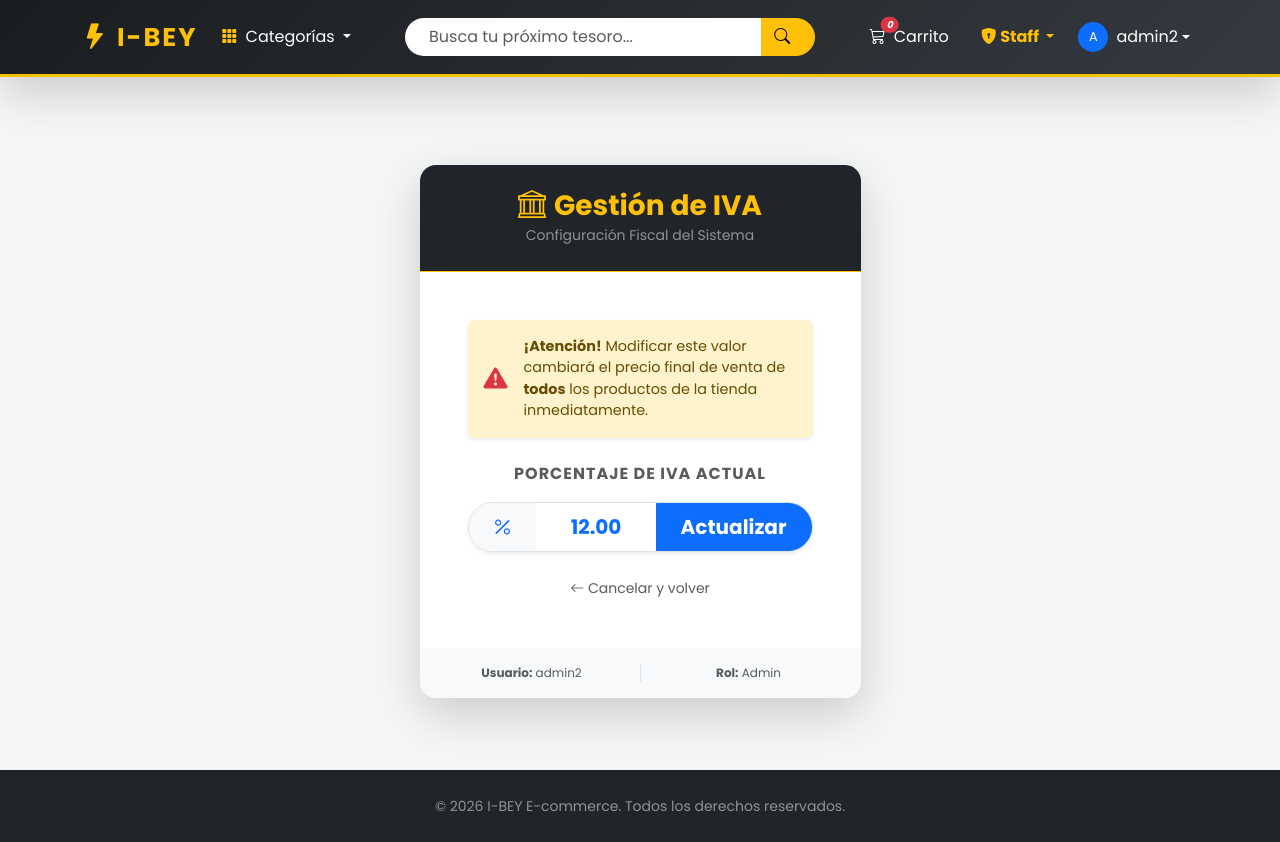
After one commit to Wapo-lang/E-commerce, a Django app: page /staff/configuracion-iva/ in a window 1280 px wide. The commit adds this page. Run offline with Django 5.2, Linux system fonts and the light colour scheme; a user stored in the database is signed in; data comes from the database, SQL or seed files in the repository; both versions use the stored data as it was after the commit.

Commit message:
E-commerce

```diff
--- a/llenar_tienda.py
+++ b/llenar_tienda.py
@@ -10,7 +10,6 @@ from store.models import Producto, Categoria
 
 
 def generar_catalogo():
-    """Devuelve un diccionario con categorías y productos para poblar la BD."""
     return {
         "Smartphones": [
             {"nombre": "iPhone 15 Pro", "precio": 1200.50, "img": "https://images.unsplash.com/photo-1695048132832-b41495f12eb4?q=80&w=1170&auto=format&fit=crop"},
@@ -66,7 +65,7 @@ def generar_catalogo():
 
         "Accesorios Gaming": [
             {"nombre": "Gamepad inalámbrico Pro ThunderRobot", "precio": 59, "img": "https://nomadaware.com.ec/wp-content/uploads/NomadaWare_gamepad_Thunderobot_G40_Dual_Shock-500x500.webp"},
-            {"nombre": "Auriculares Gaming con micrófono", "precio": 89, "img": "https://images.unsplash.com/photo-1545727210-2f6d3f4a9f3b?q=80&w=1170&auto=format&fit=crop"},
+            {"nombre": "Auriculares Gaming con micrófono", "precio": 89, "img": "https://i5.walmartimages.com/asr/6e0b666e-3434-4f9b-95b9-bc9f86153ee1.bf363f5de6cf9ed9fb7b6a6ce84ec64d.jpeg"},
             {"nombre": "Silla COOLER MASTER CALIBER E1", "precio": 199, "img": "https://nomadaware.com.ec/wp-content/uploads/NomadaWare_silla_cooler_master_caliber_e1_purple-500x500.webp"},
         ],
 
--- /dev/null
+++ b/store/templates/store/admin_iva.html
@@ -0,0 +1,80 @@
+{% extends 'store/base.html' %}
+
+{% block content %}
+<div class="container mt-5 animate__animated animate__fadeIn">
+    <div class="row justify-content-center">
+        <div class="col-md-6 col-lg-5">
+            <div class="card shadow-lg border-0 rounded-4 overflow-hidden">
+                <div class="card-header bg-dark text-warning text-center py-4 border-bottom border-warning">
+                    <h3 class="fw-bold mb-0"><i class="bi bi-bank me-2"></i>Gestión de IVA</h3>
+                    <small class="text-white-50">Configuración Fiscal del Sistema</small>
+                </div>
+
+                <div class="card-body p-4 p-lg-5 bg-white">
+                    <div class="alert alert-warning border-0 shadow-sm d-flex align-items-center mb-4" role="alert">
+                        <i class="bi bi-exclamation-triangle-fill fs-4 me-3 text-danger"></i>
+                        <div style="font-size: 0.9rem;">
+                            <strong>¡Atención!</strong> Modificar este valor cambiará el precio final de venta de <strong>todos</strong> los productos de la tienda inmediatamente.
+                        </div>
+                    </div>
+
+                    <form method="POST" action="{% url 'editar_iva' %}">
+                        {% csrf_token %}
+
+                        <div class="mb-4 text-center">
+                            <label for="iva" class="form-label fw-bold text-muted mb-3 text-uppercase" style="letter-spacing: 1px;">
+                                Porcentaje de IVA Actual
+                            </label>
+                            <div class="input-group input-group-lg shadow-sm rounded-pill overflow-hidden border">
+                                <span class="input-group-text bg-light border-0 px-4">
+                                    <i class="bi bi-percent text-primary"></i>
+                                </span>
+                                <input type="number"
+                                       step="0.01"
+                                       name="iva"
+                                       id="iva"
+                                       class="form-control border-0 text-center fw-bold text-primary"
+                                       value="{{ config.iva_porcentaje|stringformat:'.2f' }}"
+                                       required>
+                                <button class="btn btn-primary px-4 fw-bold" type="submit">
+                                    Actualizar
+                                </button>
+                            </div>
+                        </div>
+
+                        <div class="text-center">
+                            <a href="{% url 'lista_productos' %}" class="text-decoration-none text-muted small">
+                                <i class="bi bi-arrow-left"></i> Cancelar y volver
+                            </a>
+                        </div>
+                    </form>
+                </div>
+
+                <div class="card-footer bg-light py-3 border-0">
+                    <div class="row text-center text-muted" style="font-size: 0.75rem;">
+                        <div class="col">
+                            <strong>Usuario:</strong> {{ user.username }}
+                        </div>
+                        <div class="col border-start">
+                            <strong>Rol:</strong>
+                            {% if user.is_superuser %}Admin{% else %}Finanzas/Gerencia{% endif %}
+                        </div>
+                    </div>
+                </div>
+            </div>
+        </div>
+    </div>
+</div>
+
+<style>
+    .input-group:focus-within {
+        border-color: var(--primary-color) !important;
+        box-shadow: 0 0 0 0.25rem rgba(13, 110, 253, 0.25) !important;
+    }
+    input[type=number]::-webkit-inner-spin-button,
+    input[type=number]::-webkit-outer-spin-button {
+        -webkit-appearance: none;
+        margin: 0;
+    }
+</style>
+{% endblock %}
--- a/store/templates/store/base.html
+++ b/store/templates/store/base.html
@@ -134,12 +134,18 @@
                                     <li><hr class="dropdown-divider"></li>
                                 {% endif %}
 
-                                <li><a class="dropdown-item text-danger fw-bold" href="{% url 'gestionar_descuentos' %}"><i class="bi bi-percent me-2"></i>Gestionar Descuentos</a></li>
-                                <li><a class="dropdown-item" href="{% url 'gestionar_stock' %}"><i class="bi bi-box-seam me-2"></i>Inventario</a></li>
-                                <li><a class="dropdown-item" href="{% url 'ver_reportes' %}"><i class="bi bi-graph-up me-2"></i>Finanzas</a></li>
+                                <li>
+                                    <a class="dropdown-item fw-bold text-primary" href="{% url 'editar_iva' %}">
+                                        <i class="bi bi-percent me-2"></i>Configurar IVA
+                                    </a>
+                                </li>
+                                <li><a class="dropdown-item" href="{% url 'ver_reportes' %}"><i class="bi bi-graph-up me-2"></i>Reportes Finanzas</a></li>
+                                <li><hr class="dropdown-divider"></li>
+
+                                <li><a class="dropdown-item text-danger fw-bold" href="{% url 'gestionar_descuentos' %}"><i class="bi bi-tag me-2"></i>Gestionar Descuentos</a></li>
+                                <li><a class="dropdown-item" href="{% url 'gestionar_stock' %}"><i class="bi bi-box-seam me-2"></i>Inventario / Stock</a></li>
                                 <li><a class="dropdown-item" href="{% url 'gestionar_devoluciones' %}"><i class="bi bi-arrow-return-left me-2"></i>Devoluciones</a></li>
                                 <li><hr class="dropdown-divider"></li>
-                                <li><a class="dropdown-item text-primary" href="/admin/" target="_blank"><i class="bi bi-cpu me-2"></i>Django Admin</a></li>
                             </ul>
                         </li>
                         {% endif %}
@@ -179,9 +185,14 @@
     <div class="container mt-3">
         {% if messages %}
             {% for message in messages %}
-                <div class="alert alert-{{ message.tags }} alert-dismissible fade show rounded-4 shadow-sm" role="alert">
+                <div class="alert alert-{{ message.tags }} alert-dismissible fade show rounded-4 shadow-sm animate__animated animate__fadeInDown" role="alert">
+                    {% if message.tags == 'error' or message.tags == 'warning' %}
+                        <i class="bi bi-exclamation-octagon-fill me-2"></i>
+                    {% else %}
+                        <i class="bi bi-check-circle-fill me-2"></i>
+                    {% endif %}
                     {{ message }}
-                    <button type="button" class="btn-close" data-bs-dismiss="alert" aria-label="Close"></button>
+                    <button type="button" class="btn-close" data-bs-close="alert" aria-label="Close"></button>
                 </div>
             {% endfor %}
         {% endif %}
--- a/store/urls.py
+++ b/store/urls.py
@@ -28,6 +28,7 @@ urlpatterns = [
     path('staff/descuentos/', views.gestionar_descuentos, name='gestionar_descuentos'),
     # Devoluciones
     path('devolucion/rechazar/<int:devolucion_id>/', views.rechazar_devolucion, name='rechazar_devolucion'),
+    path('staff/configuracion-iva/', views.editar_iva, name='editar_iva'),
 
     # --- Autenticación ---
     path('registro/', views.registro, name='registro'),
--- a/store/views.py
+++ b/store/views.py
@@ -3,20 +3,28 @@ from django.contrib.auth.decorators import user_passes_test, login_required
 from django.contrib import messages
 from django.db import transaction # Vital para transacciones seguras
 from django.contrib.auth.models import Group, User
-from .models import Categoria, Producto, Orden, DetalleOrden, Devolucion
+from .models import Categoria, Producto, Orden, DetalleOrden, Devolucion, Configuracion
 from .carrito import Carrito
 from django.shortcuts import render, get_object_or_404, redirect
 from django.contrib.auth.forms import UserCreationForm
 from django.contrib.auth import login
 
 def es_admin_inventario(user):
-    return user.is_authenticated and (user.groups.filter(name='Admin_Inventario').exists() or user.is_superuser)
+    return user.is_authenticated and (
+        user.groups.filter(name='Admin_Inventario').exists() or
+        user.is_superuser)
 
 def es_gestor_descuentos(user):
-    return user.is_authenticated and (user.groups.filter(name='Gestor_Descuentos').exists() or user.is_superuser)
+    return user.is_authenticated and (
+        user.groups.filter(name='Gestor_Descuentos').exists() or
+        user.is_superuser)
 
 def es_gestor_finanzas(user):
-    return user.is_authenticated and (user.groups.filter(name='Gestor_Finanzas').exists() or user.is_superuser)
+    return user.is_authenticated and (
+        user.groups.filter(name='Gestor_Finanzas').exists() or
+        user.groups.filter(name='Gerencia').exists() or  # <--- Agregamos Gerencia
+        user.is_superuser
+    )
 
 @user_passes_test(lambda u: u.is_superuser)
 def crear_empleado(request):
@@ -45,7 +53,7 @@ def crear_empleado(request):
 
     context = {
         'grupos': grupos,
-        'users_staff': empleados # Este nombre debe coincidir con el del HTML
+        'users_staff': empleados
     }
     return render(request, 'store/admin_empleados.html', context)
 
@@ -63,7 +71,7 @@ def checkout(request):
                 # Calculamos el total
                 total = sum(float(item['total']) for item in carrito_obj.carrito.values())
 
-                # 1. Crear Orden inmediatamente
+                # 1. Crear Orden
                 orden = Orden.objects.create(
                     usuario=request.user,
                     total=total,
@@ -167,7 +175,7 @@ def lista_productos(request):
     busqueda = request.GET.get('buscar')
 
     if busqueda:
-        # 1. Caso Búsqueda: Filtramos productos por nombre
+        # 1. Filtro de Productos por búsqueda
         productos = Producto.objects.filter(nombre__icontains=busqueda)
         return render(request, 'store/lista.html', {
             'productos': productos,
@@ -175,8 +183,7 @@ def lista_productos(request):
             'query': busqueda
         })
 
-    # 2. Caso Catálogo: Agrupamos por categorías para la página principal
-    # Usamos prefetch_related para que la carga sea ultra rápida
+    # 2. Agrupamos por categorías para la página principal
     categorias = Categoria.objects.all().prefetch_related('productos')
 
     return render(request, 'store/lista.html', {
@@ -199,7 +206,6 @@ def ver_carrito(request):
         'total': total
     })
 
-# ... El resto de tus funciones (agregar, eliminar, restar, limpiar) están bien ...
 def agregar_producto(request, id):
     carrito = Carrito(request)
     producto = get_object_or_404(Producto, id=id)
@@ -289,12 +295,12 @@ def ver_categoria(request, categoria_id):
     return render(request, 'store/lista.html', {
         'productos': productos,
         'es_busqueda': True,
-        'query': categoria_seleccionada.nombre # Esto hará que el título diga: Resultados para: "Smartphones"
+        'query': categoria_seleccionada.nombre
     })
 
 @login_required
 def rechazar_devolucion(request, devolucion_id):
-    # Verificación de autoridad
+    # Verificación
     if not (request.user.is_superuser or es_gestor_finanzas(request.user)):
         messages.error(request, "No tienes permiso para rechazar devoluciones.")
         return redirect('lista_productos')
@@ -308,7 +314,6 @@ def rechazar_devolucion(request, devolucion_id):
             return redirect('gestionar_devoluciones')
 
         devolucion.aprobada = False
-        # Asegúrate de que tu modelo tenga 'estado' y 'motivo_rechazo'
         devolucion.motivo_rechazo = motivo
         if hasattr(devolucion, 'estado'):
             devolucion.estado = 'Rechazada'
@@ -317,3 +322,24 @@ def rechazar_devolucion(request, devolucion_id):
         messages.warning(request, f"Solicitud #{devolucion.id} rechazada.")
 
     return redirect('gestionar_devoluciones')
+
+@login_required
+def editar_iva(request):
+    if not es_gestor_finanzas(request.user):
+        messages.error(request, "Acceso denegado: Solo Finanzas puede cambiar el IVA.")
+        return redirect('lista_productos')
+
+    config = Configuracion.get_solo()
+
+    if request.method == 'POST':
+        nuevo_iva = request.POST.get('iva')
+        try:
+            config.iva_porcentaje = float(nuevo_iva)
+            config.save()
+            messages.success(request, f"IVA actualizado correctamente al {nuevo_iva}%")
+        except ValueError:
+            messages.error(request, "Por favor ingrese un número válido.")
+
+        return redirect('editar_iva')
+
+    return render(request, 'store/admin_iva.html', {'config': config})
```
Also changed, not shown: store/carrito.py (+8 -7 lines), store/models.py (+28 -9 lines), store/templates/store/detalle.html (+10 -4 lines), store/templates/store/lista.html (+19 -10 lines), db.sqlite3, media/productos/D_NQ_NP_2X_703387-MEC93598770470_102025-F.webp (deleted), store/migrations/0007_configuracion.py (added).
